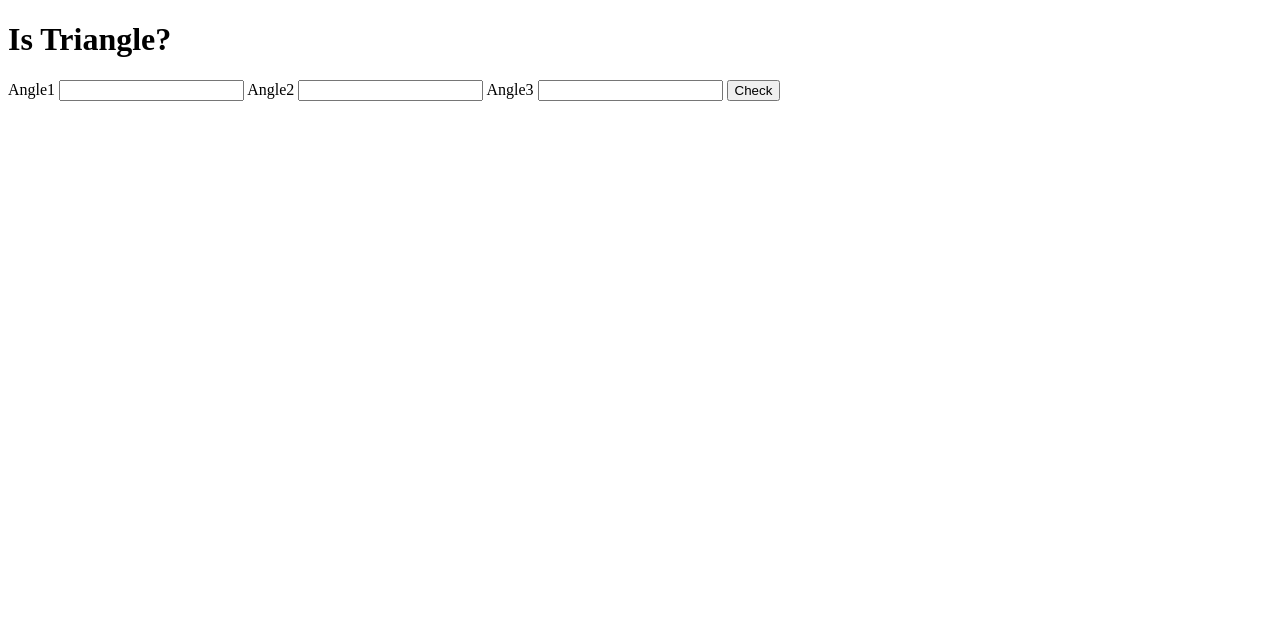
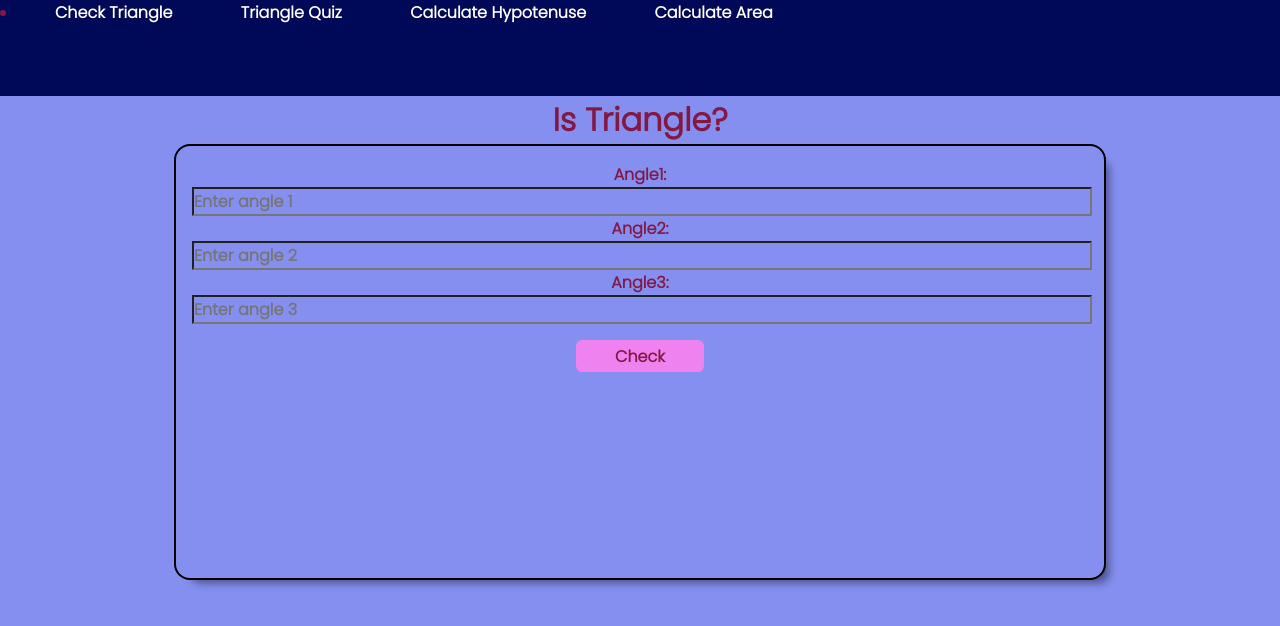
Before and after one commit to deepeshgotiya/Fun-with-traingles, a plain HTML site: page checkTriangle.html in a window 1280 px wide. Drawn offline with Linux system fonts and the light colour scheme.

Commit message:
projectComleted with css

```diff
--- /dev/null
+++ b/checkTriangle.css
@@ -0,0 +1,30 @@
+#check-triangle{
+    width: 8rem;
+    height: 2rem;
+    margin-top: 1rem;
+    border: none;
+    font-size: 1rem;
+    font-weight: bold;
+    background-color: violet;
+    border-radius: 0.4rem;
+}
+.angle-input{
+    display: block;
+    margin: auto;
+    width: 100%;
+    font-size: 1rem;
+    font-weight: bold;
+}
+input,label{
+    font-size: 1rem;
+    font-weight: bolder
+}
+
+ #output-box{
+     text-align: center;
+     color: black;
+     padding-top: 1rem;
+     font-weight: bolder;
+     font-size: 1.2rem;
+    font-weight: bold;
+ }
--- a/checkTriangle.html
+++ b/checkTriangle.html
@@ -1,21 +1,37 @@
 <!DOCTYPE html>
 <html lang="en">
+
 <head>
     <meta charset="UTF-8">
     <meta http-equiv="X-UA-Compatible" content="IE=edge">
     <meta name="viewport" content="width=device-width, initial-scale=1.0">
     <title>Document</title>
+    <link rel="stylesheet" href="style.css">
+    <link rel="stylesheet" href="checkTriangle.css">
 </head>
+
 <body>
+    <nav>
+        <li>
+            <a href="checkTriangle.html" class="nav-link">Check Triangle</a>
+            <a href="quiz.html" class="nav-link">Triangle Quiz</a>
+            <a href="hypotenuse.html" class="nav-link">Calculate Hypotenuse</a>
+            <a href="triangleArea.html" class="nav-link">Calculate Area </a>
+        </li>
+    </nav>
     <h1>Is Triangle?</h1>
-    <label for="angle1">Angle1</label>
-    <input type="number" class="angle-input">
-    <label for="angle2">Angle2</label>
-    <input type="number" class="angle-input">
-    <label for="angle3">Angle3</label>
-    <input type="number" class="angle-input">
-    <button id="check-triangle">Check</button>
-    <div id="output-box"></div>
+    <div class="mainContainer">
+        <label for="angle1">Angle1:</label>
+        <input type="number" placeholder="Enter angle 1" class="angle-input">
+        <label for="angle2">Angle2:</label>
+        <input type="number"   placeholder="Enter angle 2"class="angle-input">
+        <label for="angle3">Angle3:</label>
+        <input type="number"   placeholder="Enter angle 3"class="angle-input">
+        <button id="check-triangle">Check</button>
+        <div id="output-box"></div>
+    </div>
+
     <script src="checkTriangle.js"></script>
 </body>
+
 </html>
--- /dev/null
+++ b/quiz.css
@@ -0,0 +1,37 @@
+*{
+    font-size: 1rem;
+    font-weight: bold;
+}
+
+.question-container{
+    border: 2px solid black;
+    width: 70%;
+    margin: auto;
+    display: block;
+    height: 30vh;
+    padding:1rem;
+    text-align: center;
+    border-radius: 1rem;
+}
+h1{
+    font-size: 2rem;
+}
+#submit-answer{
+    display: block;
+    margin: auto;
+    border-radius: 0.4rem;
+    width: 8rem;
+    height: 2rem;
+    border: none;
+    background-color: violet;
+}
+#outputDiv{
+    font-size: 1.2rem;
+    text-align: center;
+    color: black;
+    padding-top: 1rem;
+    width: 30%;
+    display: block;
+    margin: auto;
+
+}
--- /dev/null
+++ b/style.css
@@ -0,0 +1,54 @@
+@import url('https://fonts.googleapis.com/css2?family=Poppins:wght@300&display=swap');
+*{
+    background-color:#848FF0;
+    color: #831843;
+    font-family: 'Poppins', sans-serif;
+    margin: 0;
+    padding: 0;
+}
+h1{
+    text-align: center;
+}
+nav{
+    text-align: left;
+    width: 100%;
+    border-bottom-left-radius: 1rem;
+}
+.nav-link{
+    color: white;
+    font-weight: bold;
+    text-decoration:none;
+    width: 2rem;
+    background-color: #000957;
+    border-radius: 1rem;
+    align-items:start;
+    margin: 1rem;
+    padding: 0rem 1rem;
+
+}
+li{
+    background-color: #000957;
+    width: 100%;
+    height: 12vh;
+    text-align: start;
+}
+input,label{
+    font-size: 1rem;
+    font-weight: bolder;
+    display: block;
+    margin: auto;
+    width: 100%;
+    font-size: 1rem;
+    font-weight: bold;
+}
+.mainContainer{
+    width: 70vw;
+    height: 50vh;
+    margin: auto;
+    padding:1rem;
+    align-items: center;
+    text-align: center;
+    border:2px solid black;
+    border-radius: 1rem;
+    box-shadow: 10px 10px 8px -7px rgba(0,0,0,0.43);
+}
```
Also changed, not shown: hypotenuse.css (added, +19 -0 lines), hypotenuse.html (+19 -6 lines), quiz.html (+12 -0 lines), triangleArea.css (added, +20 -0 lines), triangleArea.html (+20 -6 lines).
